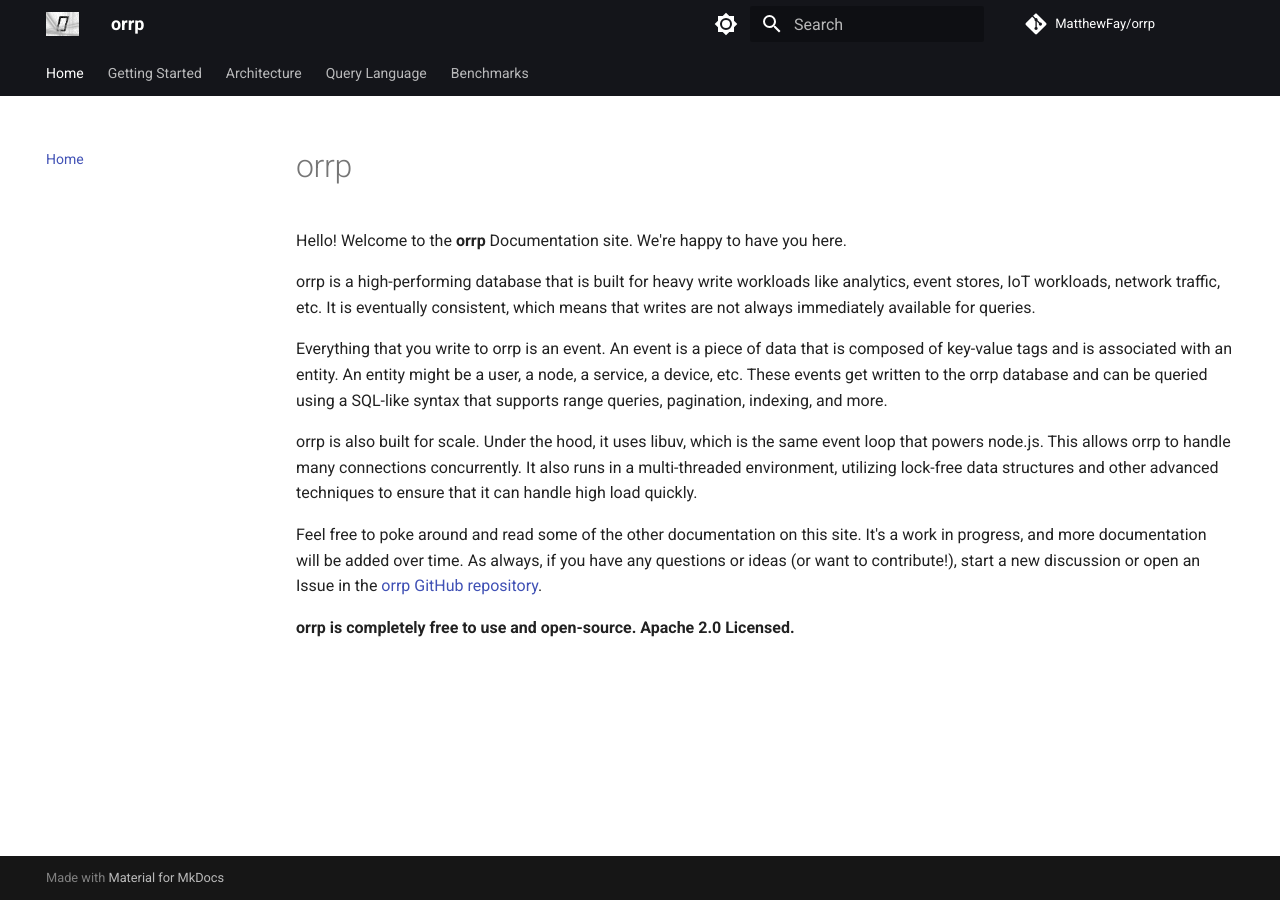
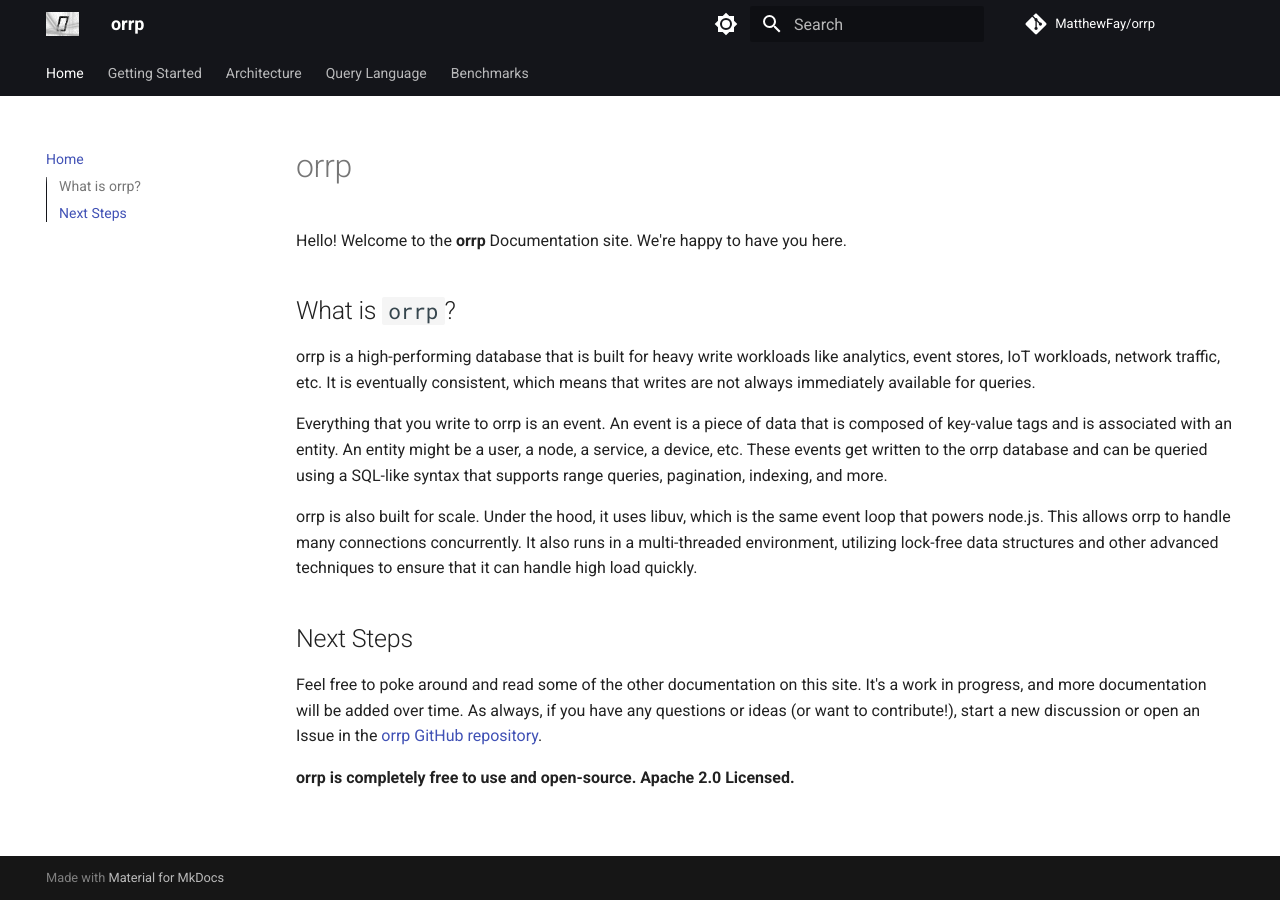
Before and after one commit to MatthewFay/orrp, an MkDocs documentation site: the page built from docs/index.md, in a window 1280 px wide. Built offline with MkDocs 1.6.1 and Material for MkDocs 9.7.7, drawn with Linux system fonts in a browser that asks for light colours; comment, search, counter and statistics services are not loaded.

Commit message:
add sections

```diff
--- a/docs/index.md
+++ b/docs/index.md
@@ -1,12 +1,16 @@
 # orrp
 
 Hello! Welcome to the **orrp** Documentation site. We're happy to have you here.
+
+## What is `orrp`?
 
 orrp is a high-performing database that is built for heavy write workloads like analytics, event stores, IoT workloads, network traffic, etc. It is eventually consistent, which means that writes are not always immediately available for queries.
 
 Everything that you write to orrp is an event. An event is a piece of data that is composed of key-value tags and is associated with an entity. An entity might be a user, a node, a service, a device, etc. These events get written to the orrp database and can be queried using a SQL-like syntax that supports range queries, pagination, indexing, and more.
 
 orrp is also built for scale. Under the hood, it uses libuv, which is the same event loop that powers node.js. This allows orrp to handle many connections concurrently. It also runs in a multi-threaded environment, utilizing lock-free data structures and other advanced techniques to ensure that it can handle high load quickly.
+
+## Next Steps
 
 Feel free to poke around and read some of the other documentation on this site. It's a work in progress, and more documentation will be added over time. As always, if you have any questions or ideas (or want to contribute!), start a new discussion or open an Issue in the [orrp GitHub repository](https://github.com/MatthewFay/orrp).
 
```
